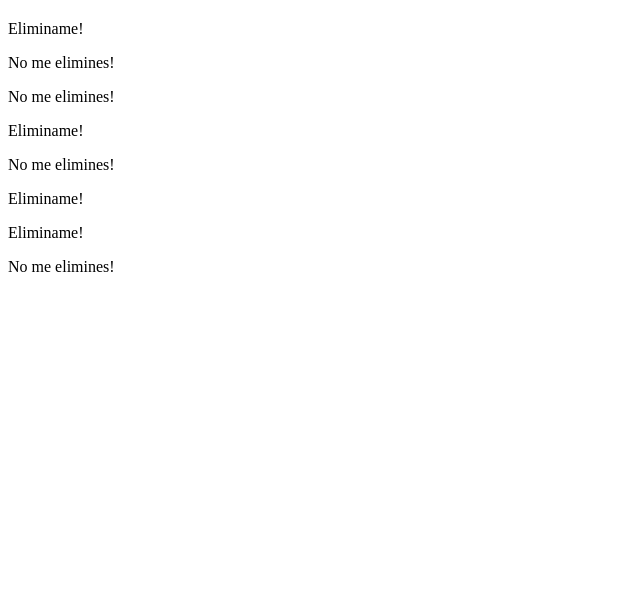
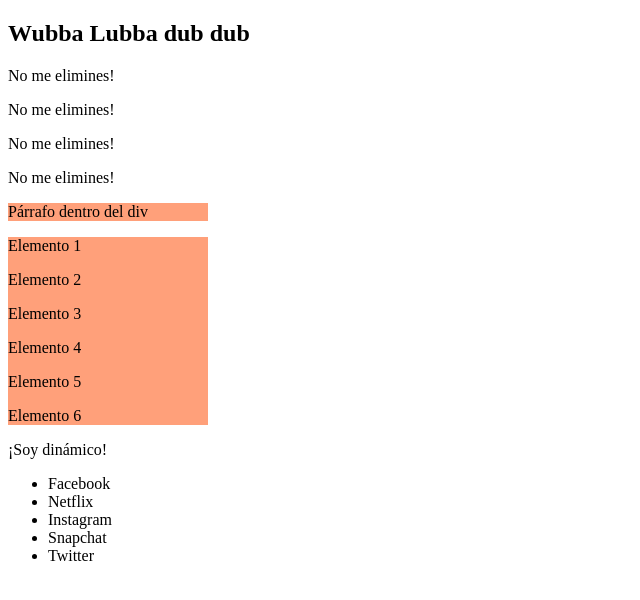
Before and after one commit to aichitame/ejercicios_dom_js, a plain HTML site: page ejercicio2/index.html in a window 1280 px wide. Shown: the whole page, without its empty margins (0-640 px from the left). Drawn offline with Linux system fonts and the light colour scheme.

Commit message:
ejercicio 2 en proceso

```diff
--- a/ejercicio2/index.html
+++ b/ejercicio2/index.html
@@ -3,6 +3,7 @@
 <head>
     <meta charset="UTF-8">
     <meta name="viewport" content="width=device-width, initial-scale=1.0">
+    <link rel="stylesheet" href="style.css">
     <title>Document</title>
 </head>
 <body>
@@ -18,5 +19,6 @@
 	<div></div><div></div>
 	<div class="fn-insert-here"></div>
   <div class="fn-insert-here"></div>
+  <script src="/ejercicio2/index.js"></script>
 </body>
 </html>
--- a/ejercicio2/index.js
+++ b/ejercicio2/index.js
@@ -0,0 +1,47 @@
+//Inserta dinámicamente en un html un div vacío con JS
+const div = document.createElement("div")
+div.innerText = "div vacío";
+console.log(div);
+
+//Inserta dinámicamente en un html un div que contenga una p con JS
+div.innerHTML = `<p>Párrafo dentro del div</p>`
+document.body.appendChild(div);
+
+//Inserta dinamicamente en un html un div que contenga 6 p utilizando un loop con javascript.
+const container = document.createElement("div");
+
+for (let i = 1; i <= 6; i++){
+    const p = document.createElement("p")
+    p.textContent = `Elemento ${i}`;
+    container.appendChild(p);
+}
+document.body.appendChild(container)
+console.log(container);
+
+//Inserta dinámicamente con JS en un html una p con el texto "¡Soy dinámico!"
+const nuevaP = document.createElement("p");
+nuevaP.innerText = "¡Soy dinámico!";
+document.body.appendChild(nuevaP)
+console.log(nuevaP);
+
+//Inserta en el h2 con la clase .fn-insert-here el texto 'Wubba Lubba dub dub'
+const textoh2 = document.querySelector(".fn-insert-here");
+textoh2.textContent = "Wubba Lubba dub dub";
+console.log(textoh2);
+
+//Basandote en el siguiente array crea una lista ul > li con los textos del array:
+const apps = ['Facebook', 'Netflix', 'Instagram', 'Snapchat', 'Twitter'];
+const ul = document.createElement("ul");
+
+for (const app of apps){
+    const li = document.createElement("li");
+    li.innerText = app;
+    ul.appendChild(li);
+}
+document.body.appendChild(ul);
+
+//Elimina todos los nodos que tengan la clase .fn-remove-me
+const nodos = document.querySelectorAll(".fn-remove-me");
+nodos.forEach(element => element.remove());
+
+//Inserta una p con el texto 'Voy en medio!' entre los dos div. Recuerda que no solo puedes insertar elementos con .appendChild.
--- a/ejercicio2/style.css
+++ b/ejercicio2/style.css
@@ -0,0 +1,4 @@
+div {
+    background-color: lightsalmon;
+    width: 200px;
+}
```
